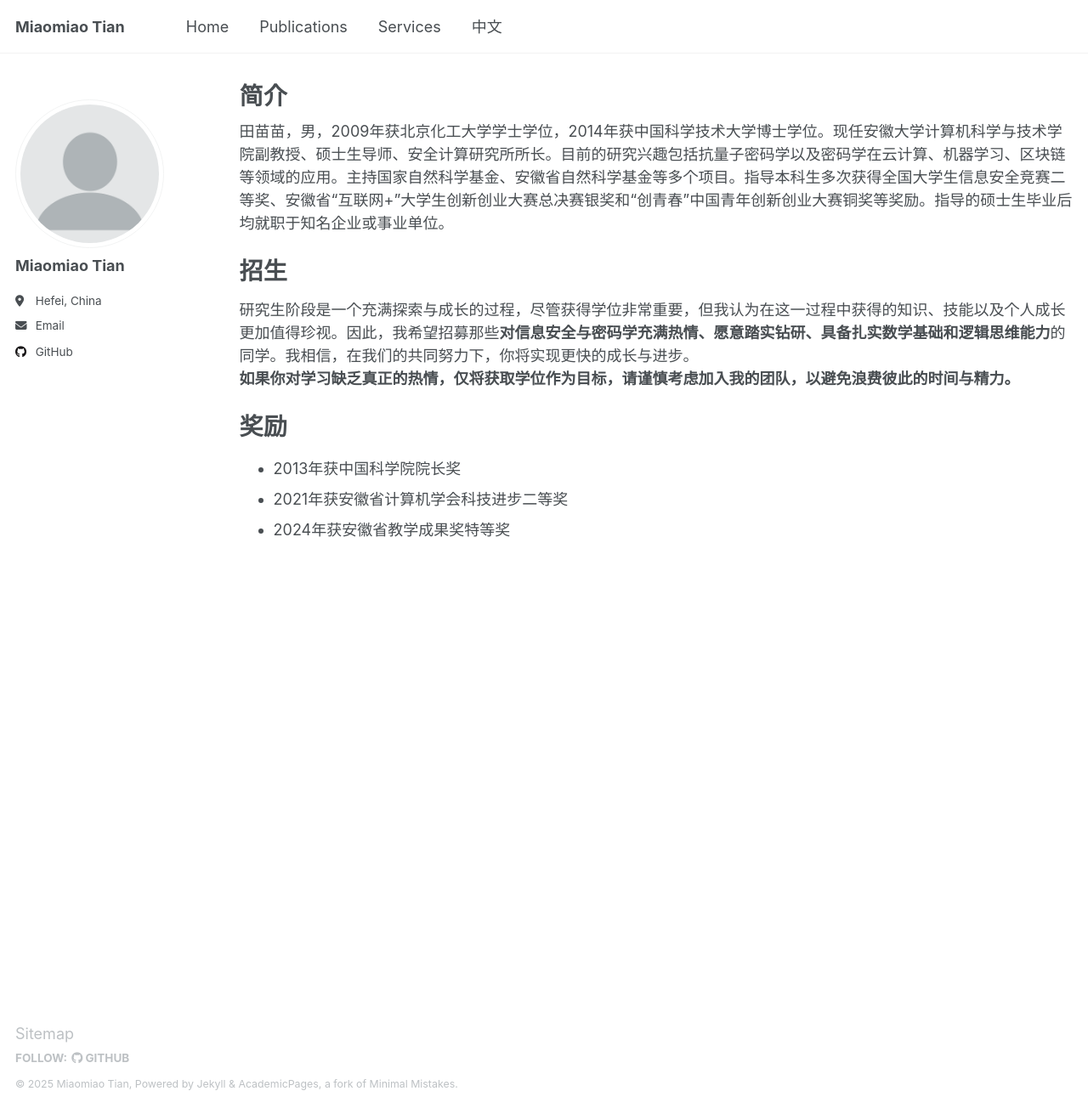
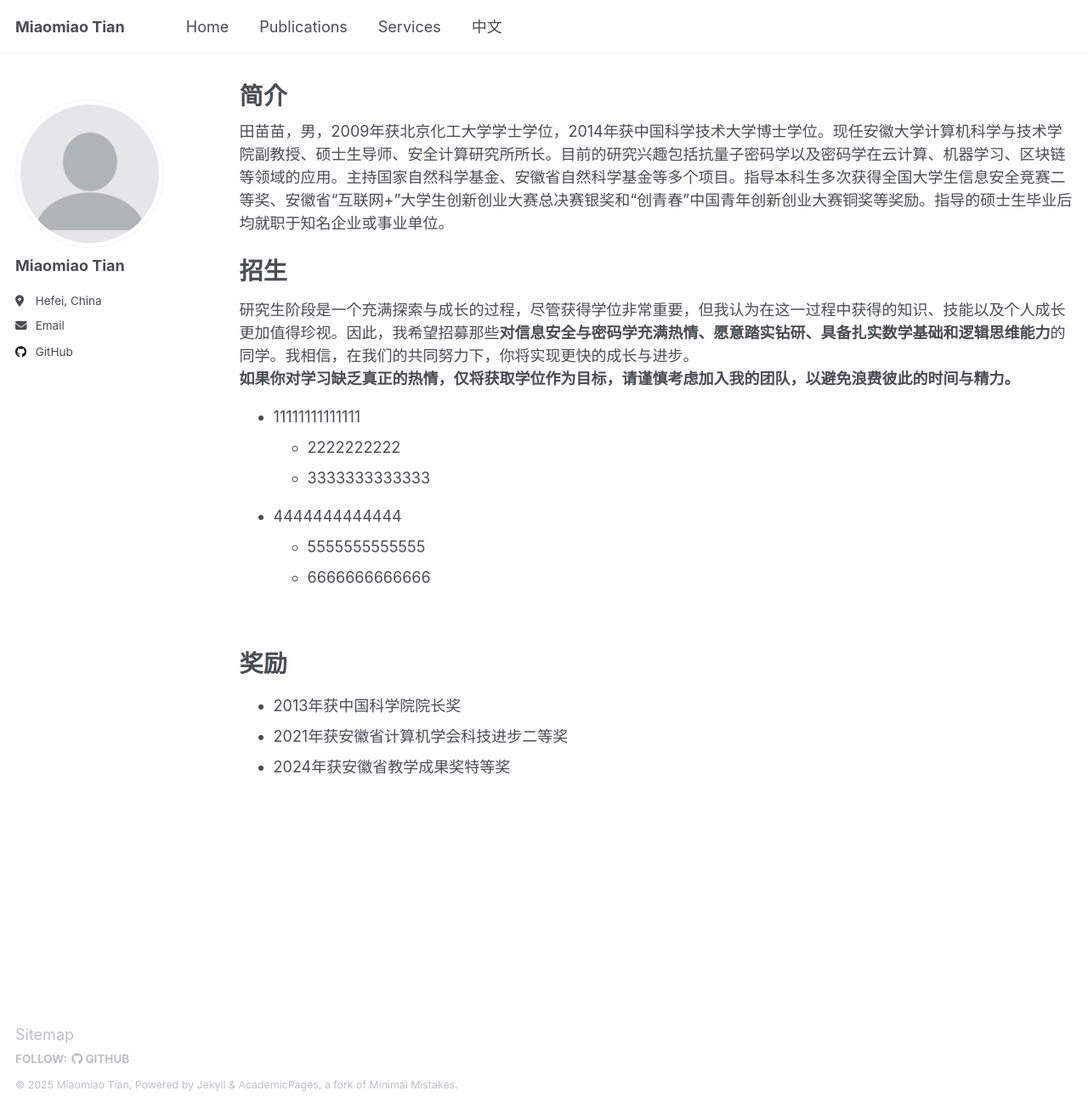
Before and after one commit to dmtian/dmtian.github.io, a Jekyll site: the page built from _pages/chinese.html, in a window 1280 px wide and 1304 px high. Shown: the whole window at 85% size. Built offline with Jekyll 4.4.1, drawn with Linux system fonts in a browser that asks for light colours.

Commit message:
Update chinese.html

```diff
--- a/_pages/chinese.html
+++ b/_pages/chinese.html
@@ -13,6 +13,21 @@ author_profile: true
 <br>
 <b>如果你对学习缺乏真正的热情，仅将获取学位作为目标，请谨慎考虑加入我的团队，以避免浪费彼此的时间与精力。</b>
 
+<ul>
+ <li>11111111111111</li>
+<ul>
+ <li>2222222222</li>
+ <li>3333333333333</li>
+</ul>
+</ul>
+
+<ul>
+ <li>4444444444444</li>
+<ul>
+ <li>5555555555555</li>
+ <li>6666666666666</li>
+</ul>
+</ul>
 
 <br>
 <br>
```
